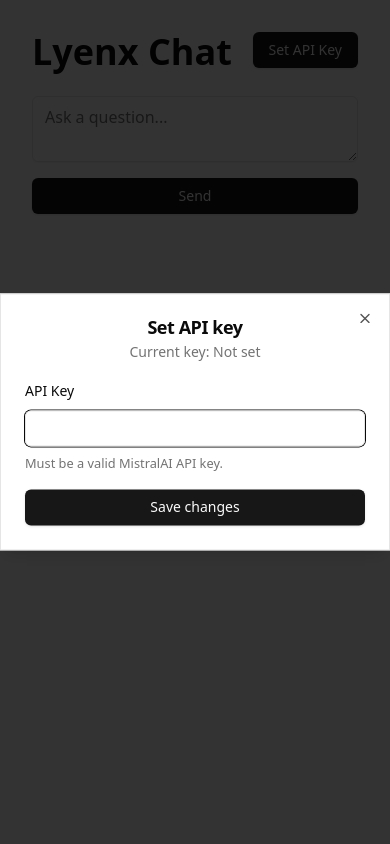
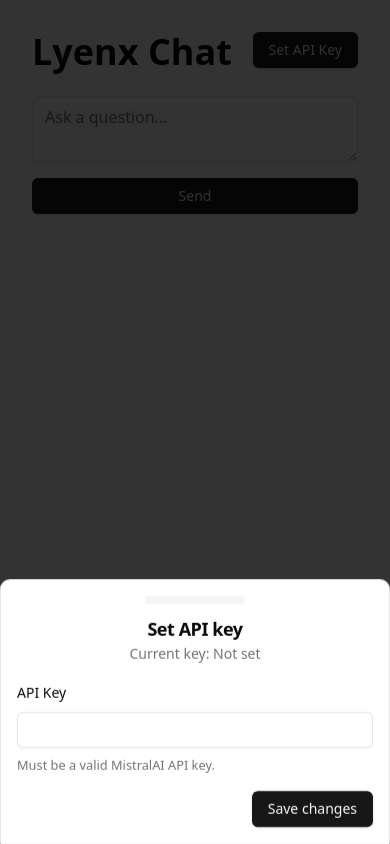
Before and after one commit to ImLyenx/mistral-chat, a Next.js app: page / in a window 390 px wide. Both pictures are taken after a click on the button "Set API Key". Built offline with nearby package versions, Linux system fonts and the light colour scheme.

Commit message:
fix: make dialog responsive

```diff
--- a/components/api-prompt.tsx
+++ b/components/api-prompt.tsx
@@ -3,11 +3,18 @@
   Dialog,
   DialogContent,
   DialogDescription,
-  DialogFooter,
   DialogHeader,
   DialogTitle,
   DialogTrigger,
 } from "@/components/ui/dialog";
+import {
+  Drawer,
+  DrawerContent,
+  DrawerDescription,
+  DrawerHeader,
+  DrawerTitle,
+  DrawerTrigger,
+} from "@/components/ui/drawer";
 import { Input } from "@/components/ui/input";
 import { useState, useEffect } from "react";
 import { zodResolver } from "@hookform/resolvers/zod";
@@ -38,6 +45,20 @@
   const [open, setOpen] = useState(false);
   const [savedKey, setSavedKey] = useState<string>("Not set");
 
+  const [isMobile, setIsMobile] = useState(false);
+
+  useEffect(() => {
+    const checkIfMobile = () => {
+      setIsMobile(window.innerWidth < 768);
+    };
+
+    checkIfMobile();
+
+    window.addEventListener("resize", checkIfMobile);
+
+    return () => window.removeEventListener("resize", checkIfMobile);
+  }, []);
+
   useEffect(() => {
     const storedKey = localStorage.getItem("apiKey");
     if (storedKey) {
@@ -62,16 +83,7 @@
     setOpen(false);
   }
 
-  return (
-    <Dialog open={open} onOpenChange={setOpen}>
-      <DialogTrigger asChild>
-        <Button>Set API Key</Button>
-      </DialogTrigger>
-      <DialogContent className="sm:max-w-[425px]">
-        <DialogHeader>
-          <DialogTitle>Set API key</DialogTitle>
-          <DialogDescription>Current key: {savedKey}</DialogDescription>
-        </DialogHeader>
+  const FormContent = (
     <Form {...form}>
       <form onSubmit={form.handleSubmit(onSubmit)} className="space-y-4">
         <FormField
@@ -90,11 +102,41 @@
             </FormItem>
           )}
         />
-            <DialogFooter>
+        <div className="flex justify-end">
           <Button type="submit">Save changes</Button>
-            </DialogFooter>
+        </div>
       </form>
     </Form>
+  );
+
+  if (isMobile) {
+    return (
+      <Drawer open={open} onOpenChange={setOpen}>
+        <DrawerTrigger asChild>
+          <Button>Set API Key</Button>
+        </DrawerTrigger>
+        <DrawerContent>
+          <DrawerHeader>
+            <DrawerTitle>Set API key</DrawerTitle>
+            <DrawerDescription>Current key: {savedKey}</DrawerDescription>
+          </DrawerHeader>
+          <div className="px-4 pb-4">{FormContent}</div>
+        </DrawerContent>
+      </Drawer>
+    );
+  }
+
+  return (
+    <Dialog open={open} onOpenChange={setOpen}>
+      <DialogTrigger asChild>
+        <Button>Set API Key</Button>
+      </DialogTrigger>
+      <DialogContent className="sm:max-w-[425px]">
+        <DialogHeader>
+          <DialogTitle>Set API key</DialogTitle>
+          <DialogDescription>Current key: {savedKey}</DialogDescription>
+        </DialogHeader>
+        {FormContent}
       </DialogContent>
     </Dialog>
   );
--- /dev/null
+++ b/components/ui/drawer.tsx
@@ -0,0 +1,118 @@
+"use client"
+
+import * as React from "react"
+import { Drawer as DrawerPrimitive } from "vaul"
+
+import { cn } from "@/lib/utils"
+
+const Drawer = ({
+  shouldScaleBackground = true,
+  ...props
+}: React.ComponentProps<typeof DrawerPrimitive.Root>) => (
+  <DrawerPrimitive.Root
+    shouldScaleBackground={shouldScaleBackground}
+    {...props}
+  />
+)
+Drawer.displayName = "Drawer"
+
+const DrawerTrigger = DrawerPrimitive.Trigger
+
+const DrawerPortal = DrawerPrimitive.Portal
+
+const DrawerClose = DrawerPrimitive.Close
+
+const DrawerOverlay = React.forwardRef<
+  React.ElementRef<typeof DrawerPrimitive.Overlay>,
+  React.ComponentPropsWithoutRef<typeof DrawerPrimitive.Overlay>
+>(({ className, ...props }, ref) => (
+  <DrawerPrimitive.Overlay
+    ref={ref}
+    className={cn("fixed inset-0 z-50 bg-black/80", className)}
+    {...props}
+  />
+))
+DrawerOverlay.displayName = DrawerPrimitive.Overlay.displayName
+
+const DrawerContent = React.forwardRef<
+  React.ElementRef<typeof DrawerPrimitive.Content>,
+  React.ComponentPropsWithoutRef<typeof DrawerPrimitive.Content>
+>(({ className, children, ...props }, ref) => (
+  <DrawerPortal>
+    <DrawerOverlay />
+    <DrawerPrimitive.Content
+      ref={ref}
+      className={cn(
+        "fixed inset-x-0 bottom-0 z-50 mt-24 flex h-auto flex-col rounded-t-[10px] border bg-background",
+        className
+      )}
+      {...props}
+    >
+      <div className="mx-auto mt-4 h-2 w-[100px] rounded-full bg-muted" />
+      {children}
+    </DrawerPrimitive.Content>
+  </DrawerPortal>
+))
+DrawerContent.displayName = "DrawerContent"
+
+const DrawerHeader = ({
+  className,
+  ...props
+}: React.HTMLAttributes<HTMLDivElement>) => (
+  <div
+    className={cn("grid gap-1.5 p-4 text-center sm:text-left", className)}
+    {...props}
+  />
+)
+DrawerHeader.displayName = "DrawerHeader"
+
+const DrawerFooter = ({
+  className,
+  ...props
+}: React.HTMLAttributes<HTMLDivElement>) => (
+  <div
+    className={cn("mt-auto flex flex-col gap-2 p-4", className)}
+    {...props}
+  />
+)
+DrawerFooter.displayName = "DrawerFooter"
+
+const DrawerTitle = React.forwardRef<
+  React.ElementRef<typeof DrawerPrimitive.Title>,
+  React.ComponentPropsWithoutRef<typeof DrawerPrimitive.Title>
+>(({ className, ...props }, ref) => (
+  <DrawerPrimitive.Title
+    ref={ref}
+    className={cn(
+      "text-lg font-semibold leading-none tracking-tight",
+      className
+    )}
+    {...props}
+  />
+))
+DrawerTitle.displayName = DrawerPrimitive.Title.displayName
+
+const DrawerDescription = React.forwardRef<
+  React.ElementRef<typeof DrawerPrimitive.Description>,
+  React.ComponentPropsWithoutRef<typeof DrawerPrimitive.Description>
+>(({ className, ...props }, ref) => (
+  <DrawerPrimitive.Description
+    ref={ref}
+    className={cn("text-sm text-muted-foreground", className)}
+    {...props}
+  />
+))
+DrawerDescription.displayName = DrawerPrimitive.Description.displayName
+
+export {
+  Drawer,
+  DrawerPortal,
+  DrawerOverlay,
+  DrawerTrigger,
+  DrawerClose,
+  DrawerContent,
+  DrawerHeader,
+  DrawerFooter,
+  DrawerTitle,
+  DrawerDescription,
+}
--- a/package.json
+++ b/package.json
@@ -28,6 +28,7 @@
     "remark-gfm": "^4.0.1",
     "tailwind-merge": "^3.0.2",
     "tailwindcss-animate": "^1.0.7",
+    "vaul": "^1.1.2",
     "zod": "^3.24.2"
   },
   "devDependencies": {
```
Also changed, not shown: 1 other file (tests, documents, lock files or other folders). Lines whose indentation alone changed are shown as unchanged.
